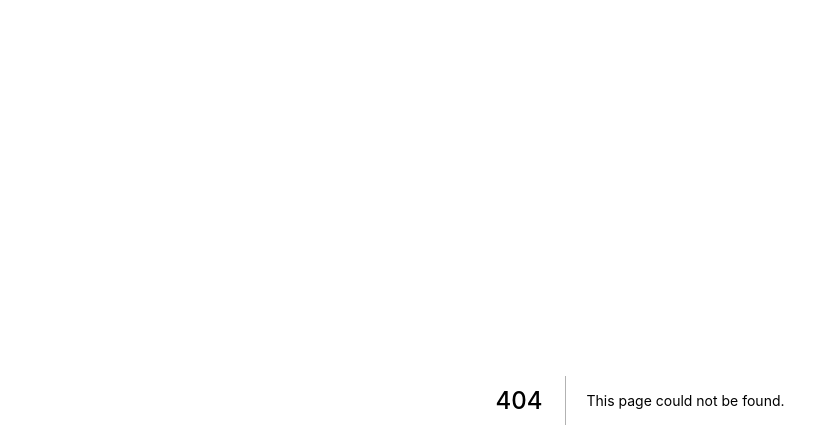
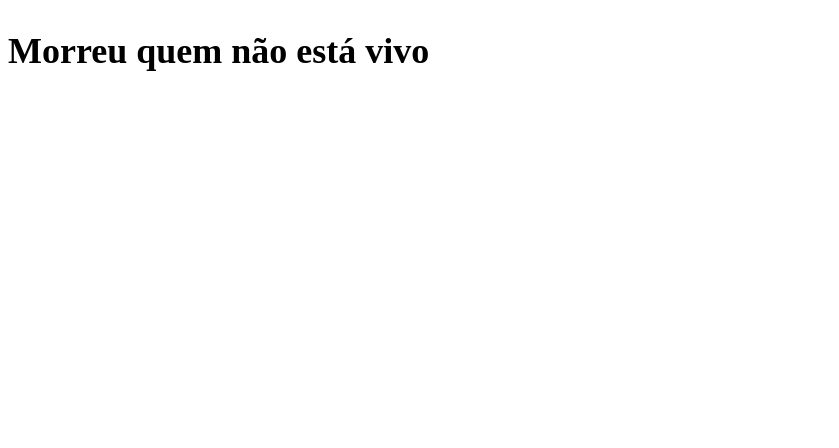
Before and after one commit to PedroAugustoMD/next0, a Next.js app: page /tarefa2/q2 in a window 1280 px wide. Before the commit this address had no page. Shown: the top 448 px of the page, without its empty margins (0-839 px from the left). Built offline with nearby package versions, Linux system fonts and the light colour scheme.

Commit message:
Add files via upload

```diff
--- /dev/null
+++ b/pages/tarefa2/componentes/componente.js
@@ -0,0 +1,12 @@
+export function Filosofia(){
+
+    return (
+
+       <h2>
+           <h2>Morreu quem não está vivo</h2>
+
+       </h2>
+
+    )
+
+ }
--- /dev/null
+++ b/pages/tarefa2/q2.js
@@ -0,0 +1,10 @@
+import {Filosofia} from "./componentes/componente.js"
+
+export default function Principal(){
+    return (
+      <div>
+        <Filosofia />
+
+      </div>
+    )
+  }
```
